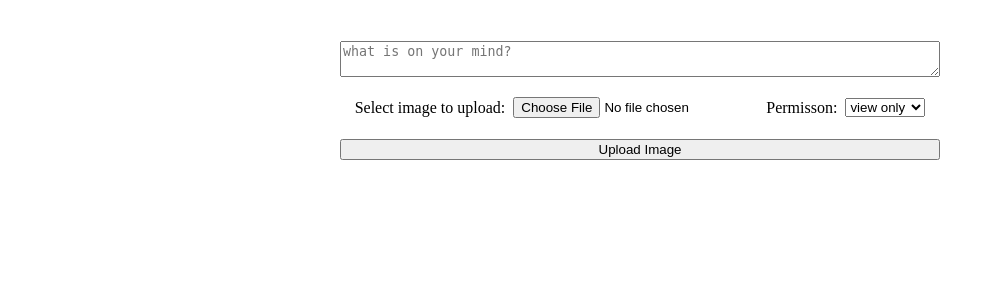
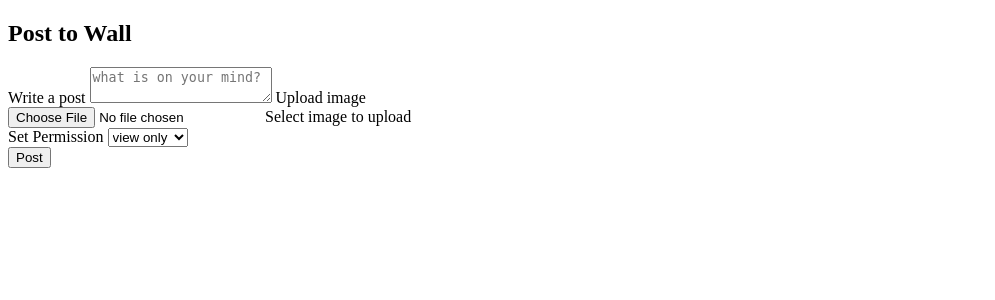
Before and after one commit to ivangar/COMP_353, a PHP site: page /post-content.php in a window 1280 px wide. Shown: the top 300 px of the page, without its empty margins (0-995 px from the left). Run offline with PHP 8.4, Linux system fonts and the light colour scheme.

Commit message:
painting

```diff
--- a/SCC/backend/retrieve-comments.php
+++ b/SCC/backend/retrieve-comments.php
@@ -35,7 +35,8 @@ if (!$resultComment) {
 }
 if($resultComment -> num_rows > 0){
 	while ($rowComment = $resultComment-> fetch_assoc()) {
-		echo "<div class='comment'><div><div>". $rowComment['comment'] . "</div><div>" . $rowComment['comment_date'] . "</div></div>" . "<div>by " . $rowComment['first_name'] . $rowComment['middle_name'] . $rowComment['last_name'] . "</div></div>";
+        echo "<li class='list-group-item'><small>" . $rowComment['comment_date'] . "</small><h6 class='font-weight-bold'>" . $rowComment['first_name'] . $rowComment['middle_name'] . $rowComment['last_name'] . ": <span class='font-weight-normal'>". $rowComment['comment'] . "</span></h6></li>";
+
 	}
 }
 
--- a/SCC/frontend/instant_messaging.php
+++ b/SCC/frontend/instant_messaging.php
@@ -16,8 +16,8 @@ http://comp_353.test/SCC/frontend/instant_messaging.php?group_id=1
         <link rel="stylesheet" href="https://maxcdn.bootstrapcdn.com/bootstrap/4.3.1/css/bootstrap.min.css">
     </head>
 
-    <body class="pt-5">
-        <div class="container border border-primary p-0 rounded-top">
+    <body>
+        <div class="container border border-primary p-0 rounded-top mb-5">
             <header class="page-header bg-primary p-4 text-white">
                 <div class="container-fluid ">
                     <h2>Chat Box</h2>
--- a/SCC/frontend/post-content.php
+++ b/SCC/frontend/post-content.php
@@ -2,42 +2,42 @@
 <html>
 <head>
 	<title></title>
-	<style type="text/css">
-		form {
-			display: flex;
-			flex-direction: column;
-			max-width: 600px;
-			margin: auto;
-			margin-top: 20px;
-			justify-content: space-evenly;
-			height: 160px;
-		}
-		.form-content {
-			width: 100%;
-			display: flex;
-			align-items: center;
-			justify-content: center;
-		}
-	</style>
 </head>
-<body>
-
-	<form action="../backend/upload.php" method="post" enctype="multipart/form-data">
-		<textarea placeholder="what is on your mind?" name="contentToUpload"></textarea>
+	<div class="container border border-primary p-0 rounded-top mb-5">
+			<header class="page-header bg-primary p-4 text-white">
+                <div class="container-fluid ">
+                    <h2>Post to Wall</h2>
+                </div>
+            </header>
+		<form class="form p-4" action="../backend/upload.php" method="post" enctype="multipart/form-data">
 		<div class="form-content">
-	    	Select image to upload: &nbsp
-	    	<input type="file" name="fileToUpload" id="fileToUpload">
-	    	Permisson: &nbsp
-	    	<select name="permission_type">
-	    		<option value="0">view only</option>
+			<label class="pt-4">Write a post</label>
+			<textarea class="form-control" placeholder="what is on your mind?" name="contentToUpload"></textarea>
+			<label class="pt-4">Upload image</label>
+			<div class="custom-file">
+				<input type="file" class="custom-file-input" name="fileToUpload" id="fileToUpload">
+				<label class="custom-file-label" for="fileToUpload">Select image to upload</label>
+			</div>
+	    	<label class="pt-4">Set Permission</label>
+	    	<select name="permission_type" class="custom-select custom-select-lg mb-3">
+				<option value="0">view only</option>
 	    		<option value="1">Comment</option>
 	    		<option value="2">Add</option>
-	    	</select>
-    		<input type="hidden" name="event_id" value=<?php if(isset($_GET['event_id'])) echo $_GET['event_id']?>>
-    		<input type="hidden" name="group_id" value=<?php if(isset($_GET['group_id']))echo $_GET['group_id']?>>
+			</select>
+
+
+
+    		<input type="hidden" name="event_id" value=<?php if (isset($_GET['event_id'])) {
+    echo $_GET['event_id'];
+}
+?>>
+    		<input type="hidden" name="group_id" value=<?php if (isset($_GET['group_id'])) {
+    echo $_GET['group_id'];
+}
+?>>
     	</div>
-    	<input type="submit" value="Upload Image" name="submit">
+    	<input type="submit" class="btn btn-primary mt-3" value="Post" name="submit">
 	</form>
+</div>
 
-</body>
 </html>
```
Also changed, not shown: SCC/backend/connection.php (+4 -8 lines), SCC/backend/get_event_groups.php (+19 -17 lines), SCC/backend/retrieve-posts.php (+40 -27 lines), SCC/frontend/display-post.php (+11 -31 lines), SCC/frontend/event_home.php (+15 -16 lines), SCC/frontend/poll.php (+34 -22 lines), 2 other files.
